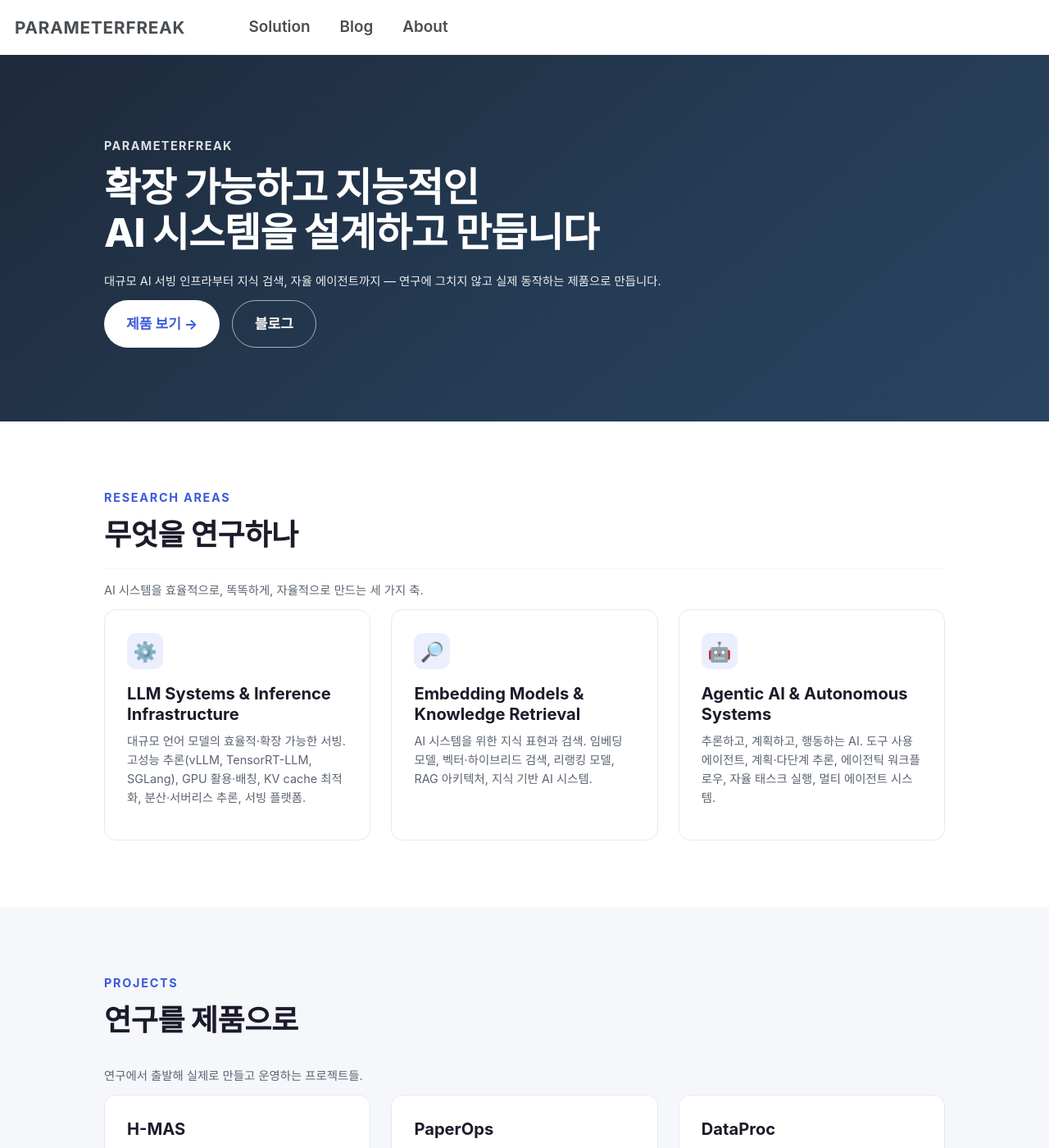
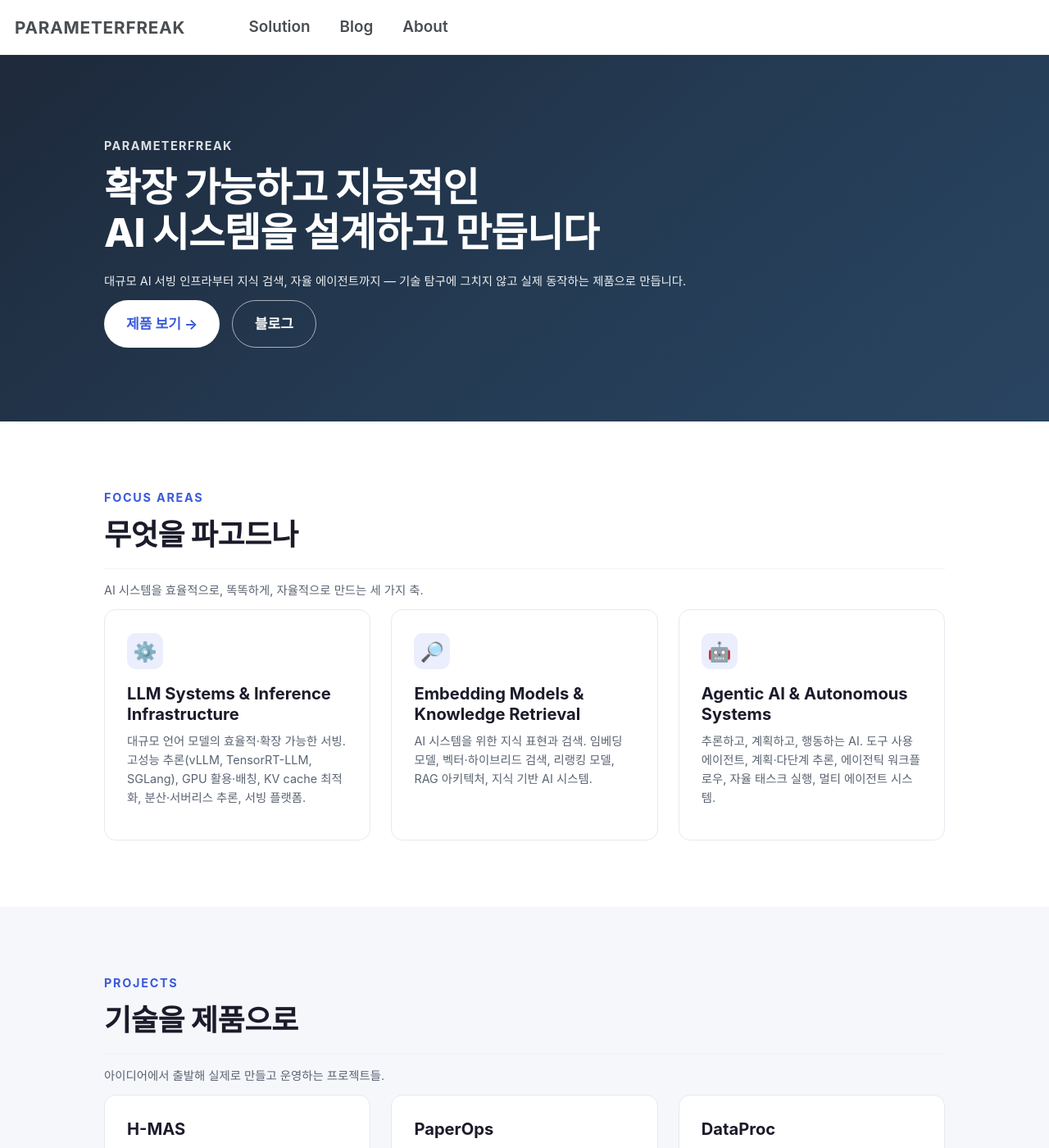
Before and after one commit to parameterfreak/parameterfreak.github.io, a Jekyll site: the page built from _pages/about.md, in a window 1280 px wide and 1400 px high. Shown: the whole window at 82% size. Built offline with Jekyll 4.4.1, drawn with Linux system fonts in a browser that asks for light colours; a script that is not in the unit is left out; some of the changed text lies outside the part shown.

Commit message:
Replace academic wording on about page
- "무엇을 연구하나" → "무엇을 파고드나" (RESEARCH AREAS → FOCUS AREAS)
- "연구를 제품으로" → "기술을 제품으로", subtitle now starts from 아이디어
- Hero and meta description reworded, LexEM card trimmed

```diff
--- a/_pages/about.md
+++ b/_pages/about.md
@@ -2,7 +2,7 @@
 layout: splash
 permalink: /about/
 title: "AI 시스템을 설계하고 만듭니다"
-description: "온프레미스 AI 서빙 플랫폼 H-MAS(모델 서빙·추론·GPU 클러스터 관리)를 비롯해, 대규모 AI 서빙 인프라·지식 검색·자율 에이전트까지 확장 가능한 AI 시스템을 연구하고 제품으로 만듭니다."
+description: "온프레미스 AI 서빙 플랫폼 H-MAS(모델 서빙·추론·GPU 클러스터 관리)를 비롯해, 대규모 AI 서빙 인프라·지식 검색·자율 에이전트까지 확장 가능한 AI 시스템을 직접 설계하고 제품으로 만듭니다."
 author_profile: false
 redirect_from:
   - /about.html
@@ -23,7 +23,7 @@ redirect_from:
       <h1 class="lp-hero__title">확장 가능하고 지능적인<br/>AI 시스템을 설계하고 만듭니다</h1>
       <p class="lp-hero__lead">
         대규모 AI 서빙 인프라부터 지식 검색, 자율 에이전트까지 —
-        연구에 그치지 않고 실제 동작하는 제품으로 만듭니다.
+        기술 탐구에 그치지 않고 실제 동작하는 제품으로 만듭니다.
       </p>
       <div class="lp-cta">
         <a class="lp-btn lp-btn--primary" href="/solution/">제품 보기 →</a>
@@ -35,8 +35,8 @@ redirect_from:
   <!-- ===================== Research Areas ===================== -->
   <section class="lp-section">
     <div class="lp-wrap">
-      <p class="lp-eyebrow">RESEARCH AREAS</p>
-      <h2 class="lp-h2">무엇을 연구하나</h2>
+      <p class="lp-eyebrow">FOCUS AREAS</p>
+      <h2 class="lp-h2">무엇을 파고드나</h2>
       <p class="lp-sub">AI 시스템을 효율적으로, 똑똑하게, 자율적으로 만드는 세 가지 축.</p>
       <div class="lp-cards">
         <div class="lp-card">
@@ -62,8 +62,8 @@ redirect_from:
   <section class="lp-section lp-section--soft">
     <div class="lp-wrap">
       <p class="lp-eyebrow">PROJECTS</p>
-      <h2 class="lp-h2">연구를 제품으로</h2>
-      <p class="lp-sub">연구에서 출발해 실제로 만들고 운영하는 프로젝트들.</p>
+      <h2 class="lp-h2">기술을 제품으로</h2>
+      <p class="lp-sub">아이디어에서 출발해 실제로 만들고 운영하는 프로젝트들.</p>
       <div class="lp-cards">
         <a class="lp-card" href="/" style="text-decoration:none;color:inherit;">
           <h3 class="lp-card__title">H-MAS</h3>
@@ -79,7 +79,7 @@ redirect_from:
         </div>
         <div class="lp-card">
           <h3 class="lp-card__title">LexEM</h3>
-          <p class="lp-card__body">법령 특화 임베딩 모델 연구.</p>
+          <p class="lp-card__body">법령 특화 임베딩 모델.</p>
         </div>
         <div class="lp-card">
           <h3 class="lp-card__title">Misc</h3>
```
